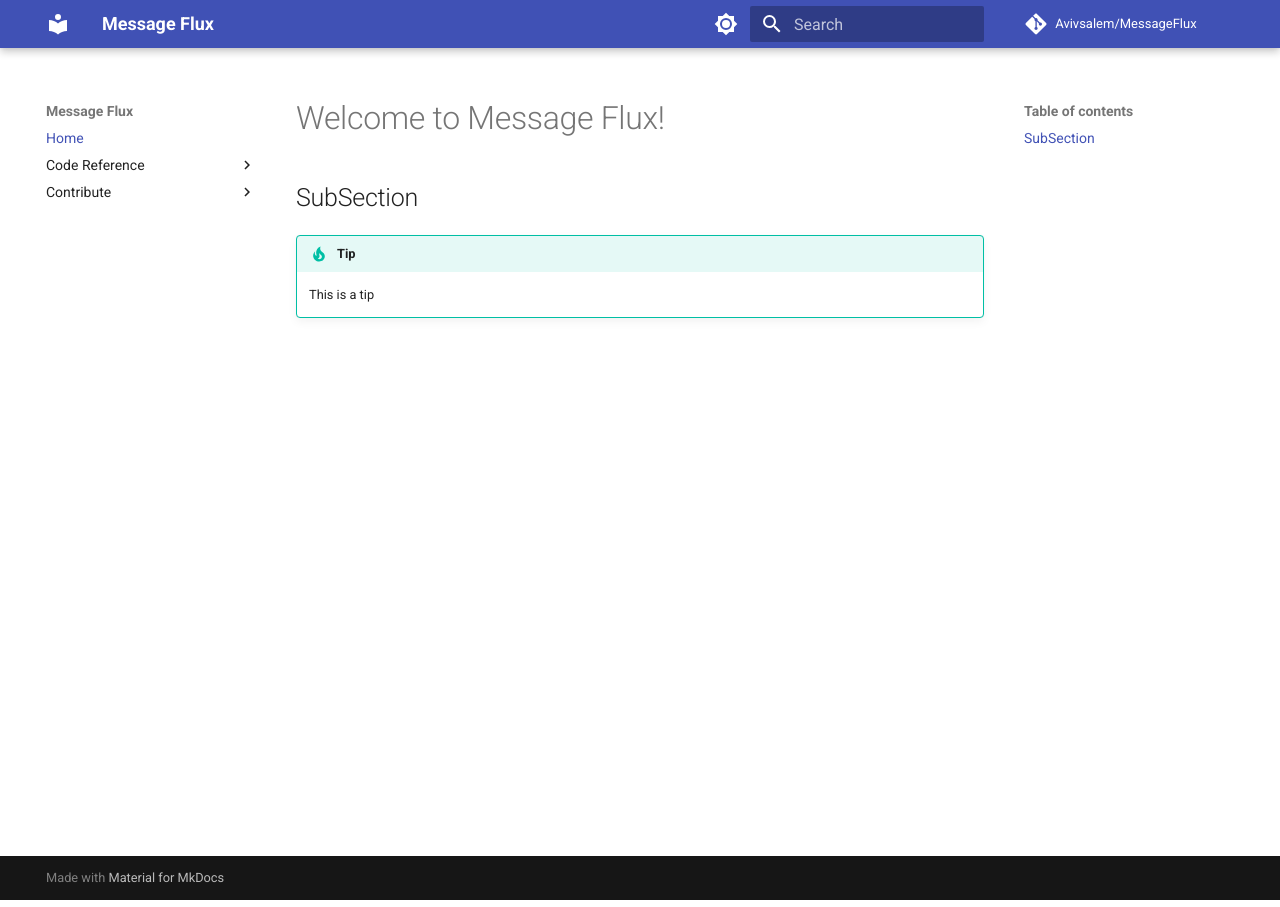
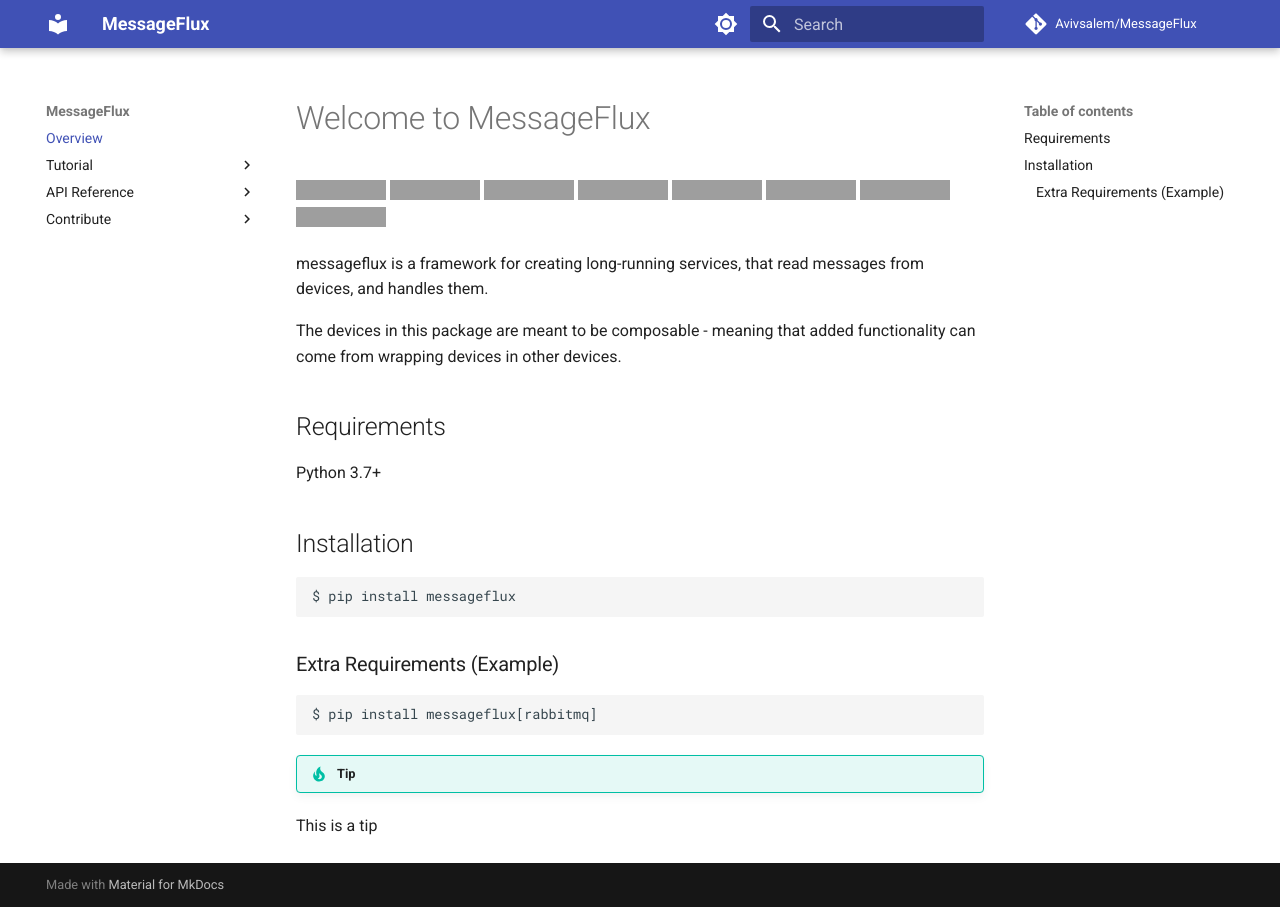
Before and after one commit to Avivsalem/MessageFlux, an MkDocs documentation site: the page built from docs/index.md, in a window 1280 px wide. Built offline with MkDocs 1.6.1 and Material for MkDocs 9.7.7, drawn with Linux system fonts in a browser that asks for light colours; comment, search, counter and statistics services are not loaded; grey boxes are pictures that could not be loaded.

Commit message:
some structure

````diff
--- /dev/null
+++ b/docs/SUMMARY.md
@@ -0,0 +1,4 @@
+* [Overview](index.md)
+* [Tutorial](tutorial/)
+* [API Reference](reference/)
+* [Contribute](contribute/)
--- a/docs/gen_ref_pages.py
+++ b/docs/gen_ref_pages.py
@@ -23,6 +23,7 @@
     nav[parts] = doc_path.as_posix()
     with mkdocs_gen_files.open(full_doc_path, "w") as fd:
         ident = ".".join(parts)
+        fd.write(f"```{ident}```\n\n")
         fd.write(f"::: {ident}")
 
     mkdocs_gen_files.set_edit_path(full_doc_path, path)
--- a/docs/index.md
+++ b/docs/index.md
@@ -1,6 +1,34 @@
-# Welcome to Message Flux!
+# Welcome to MessageFlux
 
-## SubSection
+[![stars](https://badgen.net/github/stars/Avivsalem/MessageFlux)](https://github.com/Avivsalem/MessageFlux/stargazers)
+[![license](https://badgen.net/github/license/Avivsalem/MessageFlux/)](https://github.com/Avivsalem/MessageFlux/blob/main/LICENSE)
+[![last commit](https://badgen.net/github/last-commit/Avivsalem/MessageFlux/main)](https://github.com/Avivsalem/MessageFlux/commit/main)
+[![tests](https://github.com/AvivSalem/MessageFlux/actions/workflows/tests.yml/badge.svg)](https://github.com/AvivSalem/MessageFlux/actions/workflows/tests.yml?query=branch%3Amain)
+[![Documentation Status](https://readthedocs.org/projects/messageflux/badge/?version=latest)](https://messageflux.readthedocs.io/en/latest/?badge=latest)
+[![pypi version](https://badgen.net/pypi/v/MessageFlux)](https://pypi.org/project/messageflux/)
+[![python compatibility](https://badgen.net/pypi/python/MessageFlux)](https://pypi.org/project/messageflux/)
+[![downloads](https://img.shields.io/pypi/dm/messageflux)](https://pypi.org/project/messageflux/)
+
+messageflux is a framework for creating long-running services, that read messages from devices, and handles them.
+
+The devices in this package are meant to be composable - meaning that added functionality can come from wrapping devices
+in other devices.
+
+## Requirements
+
+Python 3.7+
+
+## Installation
+
+```console
+$ pip install messageflux
+```
+
+### Extra Requirements (Example)
+
+```console
+$ pip install messageflux[rabbitmq]
+```
 
 !!! tip "Tip"
-    This is a tip
+This is a tip
--- a/mkdocs.yml
+++ b/mkdocs.yml
@@ -1,6 +1,6 @@
 # yaml-language-server: $schema=https://squidfunk.github.io/mkdocs-material/schema.json
 
-site_name: Message Flux
+site_name: MessageFlux
 repo_name: Avivsalem/MessageFlux
 repo_url: https://github.com/Avivsalem/MessageFlux
 edit_uri: edit/main/docs/
@@ -25,11 +25,6 @@
 
 extra_css: [css/extra.css]
 
-nav:
-  - Home: index.md
-  - Code Reference: reference/
-  - Contribute: contribute/
-
 plugins:
   - search
   - gen-files:
@@ -44,7 +39,8 @@
       handlers:
         python:
           options:
-            show_root_heading: true
+            show_root_heading: false
+            show_root_toc_entry: false
             show_source: false
             docstring_style: sphinx
             merge_init_into_class: true
````
Also changed, not shown: README.md (+3 -1 lines), docs/tutorial/SUMMARY.md (added, +5 -0 lines), docs/tutorial/addons.md (added, +3 -0 lines), docs/tutorial/devices.md (added, +19 -0 lines), docs/tutorial/logging.md (added, +3 -0 lines), docs/tutorial/multiprocessing.md (added, +27 -0 lines), docs/tutorial/services.md (added, +43 -0 lines), 1 other file.
